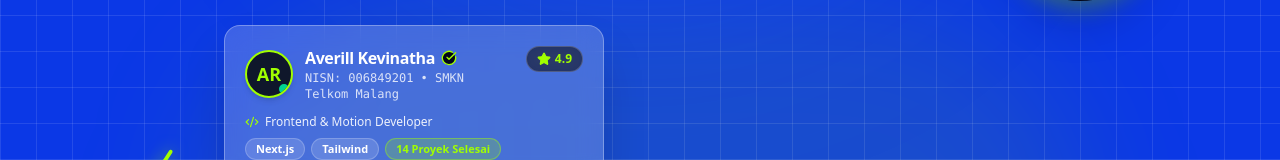
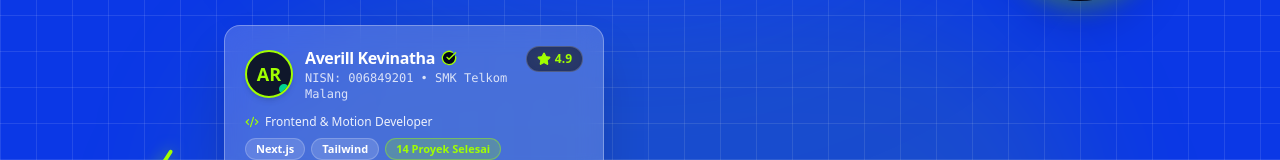
Before and after one commit to vinnntha/SkillLoom-Frontend, a Next.js app: page / in a window 1280 px wide. Shown: the part 633-793 px from the top of the page. Built offline with nearby package versions, Linux system fonts and the light colour scheme; no server answers.

Commit message:
update landingpage

```diff
--- a/components/landing/FloatingCards.tsx
+++ b/components/landing/FloatingCards.tsx
@@ -30,7 +30,7 @@ export const FloatingCards: React.FC = () => {
                 <h4 className="font-bold text-sm sm:text-base text-white tracking-tight">Averill Kevinatha</h4>
                 <CheckCircle className="w-4 h-4 text-[#A1FF00] fill-slate-950 shrink-0" />
               </div>
-              <p className="text-[11px] sm:text-xs text-white/80 font-mono">NISN: 006849201 • SMKN Telkom Malang</p>
+              <p className="text-[11px] sm:text-xs text-white/80 font-mono">NISN: 006849201 • SMK Telkom Malang</p>
             </div>
           </div>
 
```
